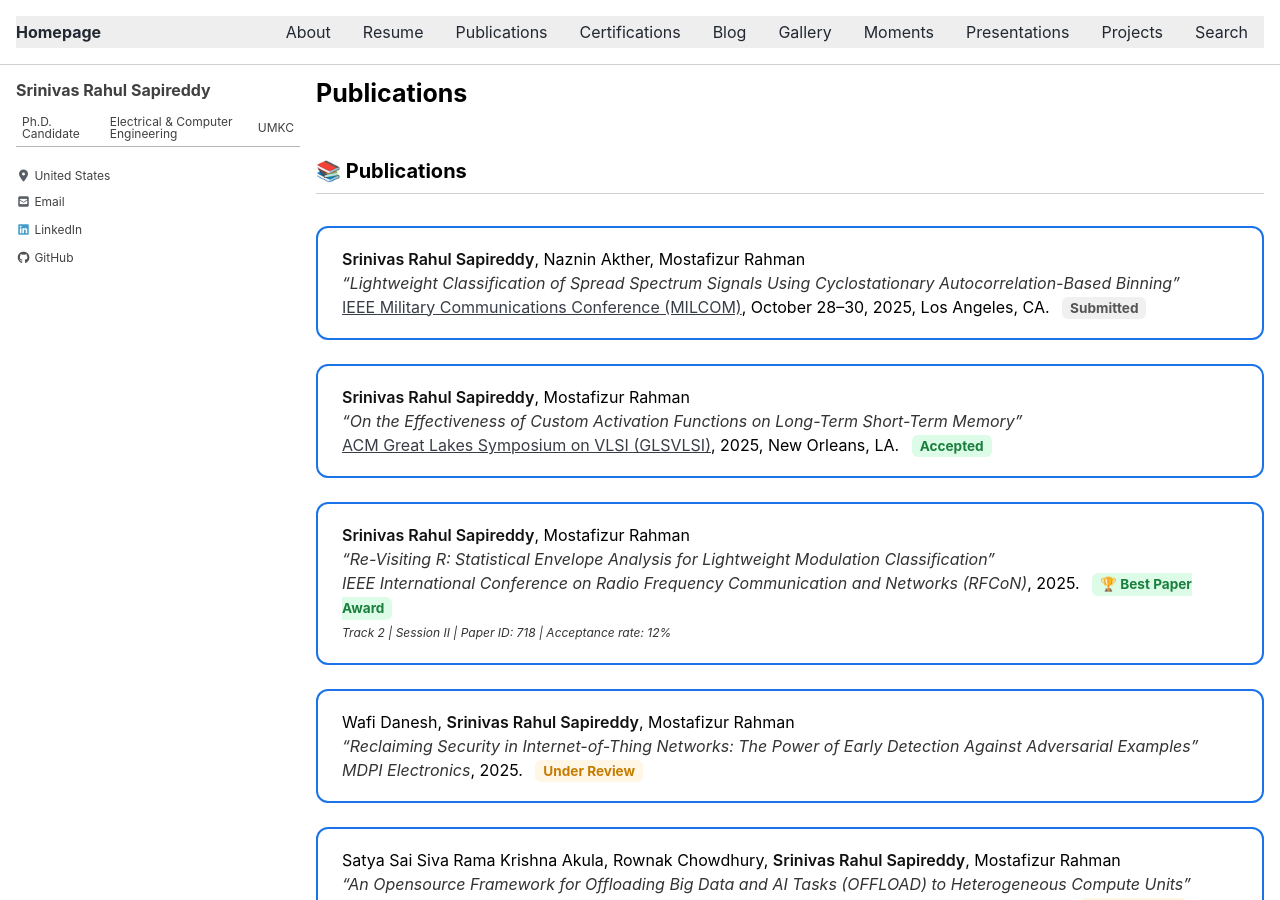
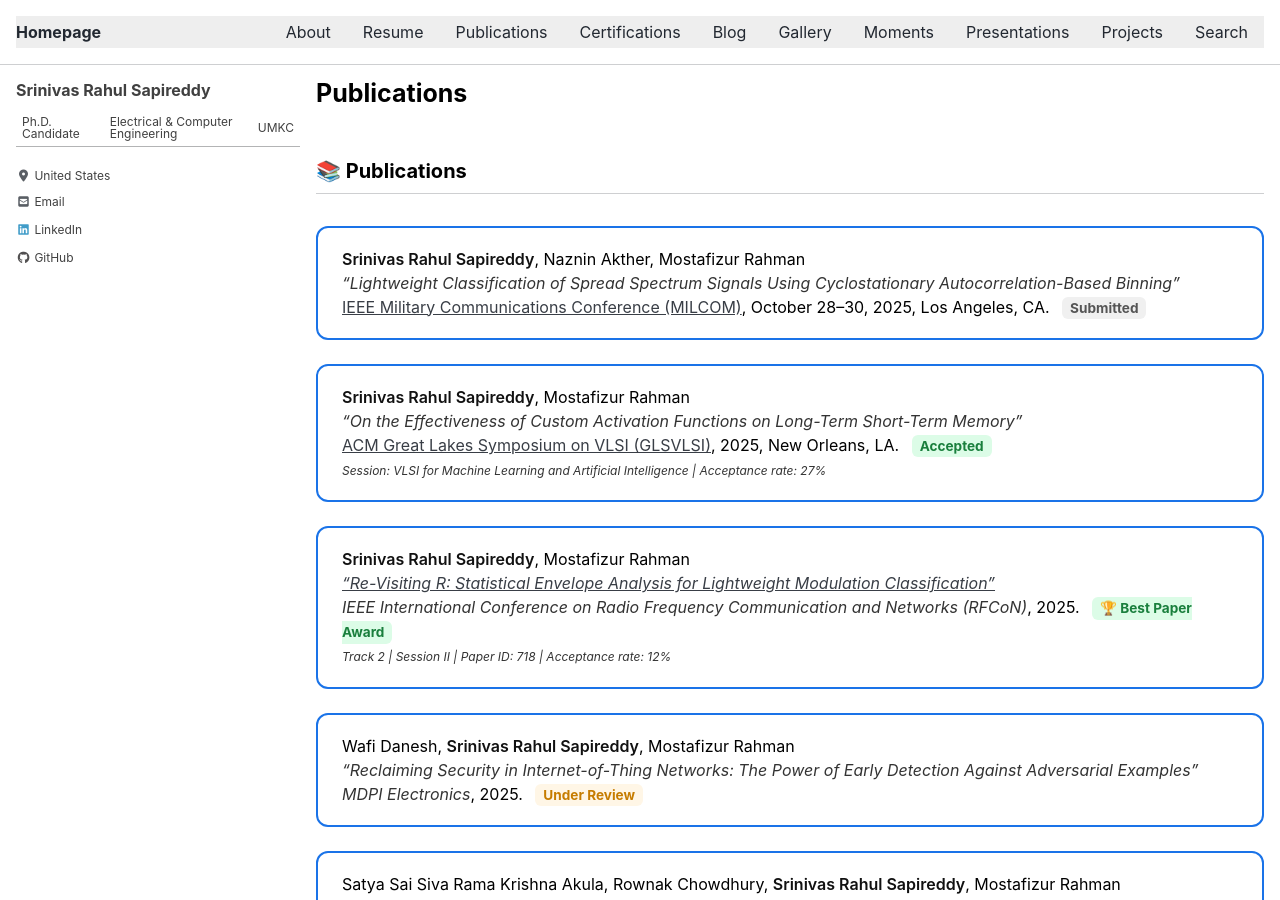
Before and after one commit to srsapireddy/srsapireddy.github.io, a Jekyll site: the page built from _pages/publications.md, in a window 1280 px wide and 900 px high. Built offline with Jekyll 4.4.1, drawn with Linux system fonts in a browser that asks for light colours; cached includes are drawn as plain includes; nearby versions of some CDN libraries.

Commit message:
Update publications.md

```diff
--- a/_pages/publications.md
+++ b/_pages/publications.md
@@ -98,12 +98,13 @@ permalink: /publications/
     <div class="pub-card">
       <strong>Srinivas Rahul Sapireddy</strong>, Mostafizur Rahman<br>
       <em>“On the Effectiveness of Custom Activation Functions on Long-Term Short-Term Memory”</em><br>
-      <a href="https://www.glsvlsi.org" target="_blank">ACM Great Lakes Symposium on VLSI (GLSVLSI)</a>, 2025, New Orleans, LA.
-      <span class="status accepted">Accepted</span>
+      <a href="https://dl.acm.org/doi/10.1145/3716368.3735217" target="_blank">ACM Great Lakes Symposium on VLSI (GLSVLSI)</a>, 2025, New Orleans, LA.
+      <span class="status accepted">Accepted</span><br>
+      <small><em> Session: VLSI for Machine Learning and Artificial Intelligence | Acceptance rate: 27%</em></small>
     </div>
     <div class="pub-card">
       <strong>Srinivas Rahul Sapireddy</strong>, Mostafizur Rahman<br>
-      <em>“Re-Visiting R: Statistical Envelope Analysis for Lightweight Modulation Classification”</em><br>
+      <em><a href="https://arxiv.org/abs/2506.19956" target="_blank">“Re-Visiting R: Statistical Envelope Analysis for Lightweight Modulation Classification”</a></em><br>
       <em>IEEE International Conference on Radio Frequency Communication and Networks (RFCoN)</em>, 2025.
       <span class="status accepted">🏆 Best Paper Award</span><br>
       <small><em>Track 2 | Session II | Paper ID: 718 | Acceptance rate: 12%</em></small>
```
